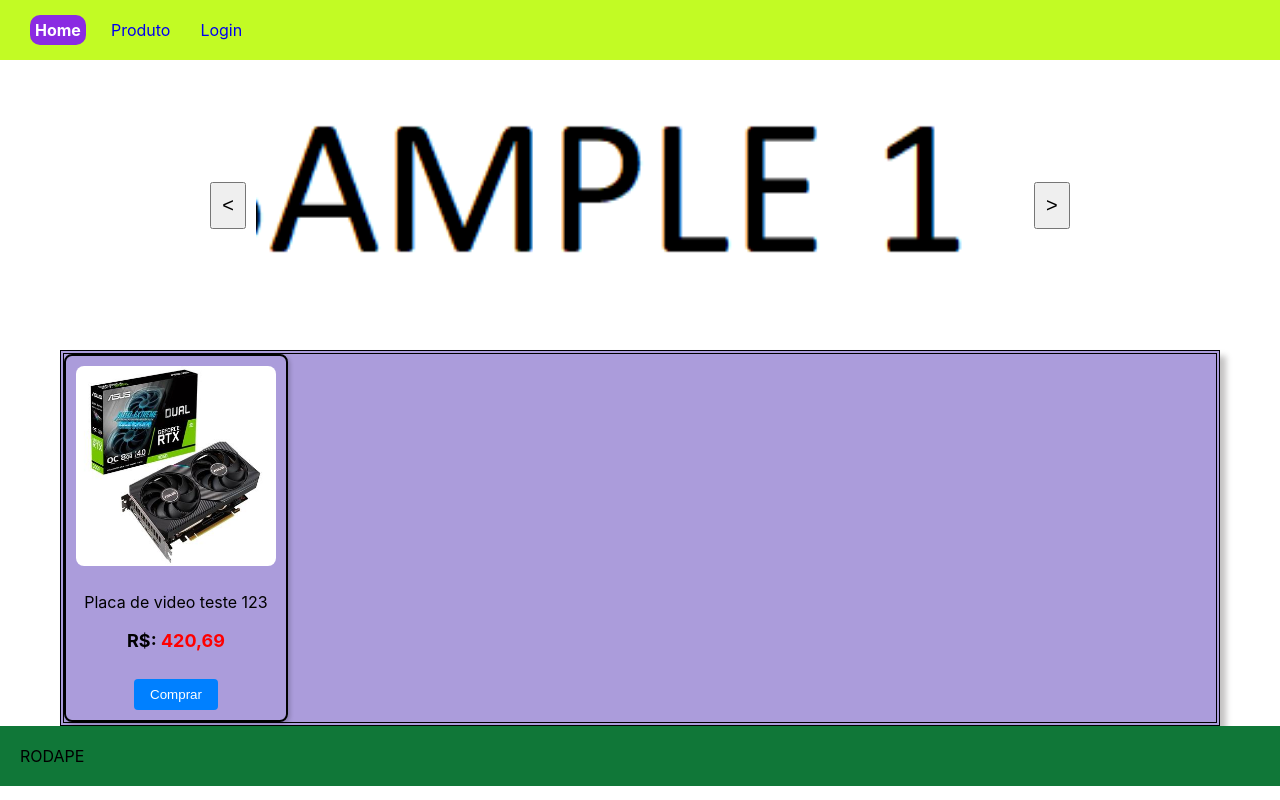
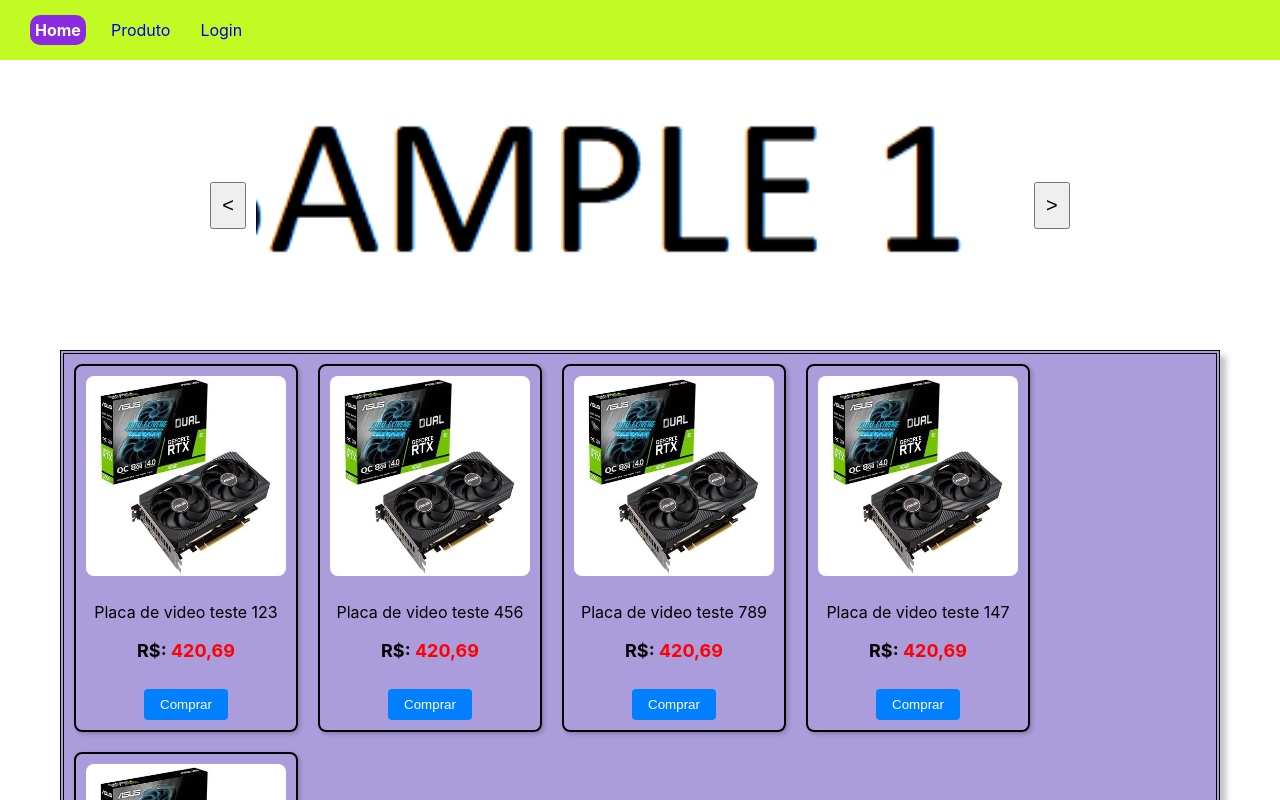
Before and after one commit to SenpSenp/TerceiroPeriodoFrontEndFaculdade, a React (Create React App) app in the folder atividade/: page / in a window 1280 px wide. Shown: the top 800 px of the page. Built offline with nearby package versions, Linux system fonts and the light colour scheme.

Commit message:
Minor changes pasta para manter os slides adicionada

```diff
--- a/atividade/src/Componentes/Card/Card.css
+++ b/atividade/src/Componentes/Card/Card.css
@@ -7,6 +7,7 @@
   flex-direction: column;
   align-items: center;
   text-align: center;
+  margin: 10px;
 }
 
 .caard img {
--- a/atividade/src/Componentes/Footer/Footer.css
+++ b/atividade/src/Componentes/Footer/Footer.css
@@ -1,5 +1,5 @@
 .Footer_container{
     background-color: #107738;
     padding: 20px;
-
+    margin-top: 49px;
 }
--- a/atividade/src/Service/Service.css
+++ b/atividade/src/Service/Service.css
@@ -4,6 +4,7 @@
   justify-content: center;
   align-items: center;
   height: 250px;
+  margin-top: 50px;
 }
 
 .clContainer {
@@ -11,3 +12,7 @@
   padding: 10px;
   text-align: center;
 }
+
+.btn {
+  height: 1px;
+}
--- a/atividade/src/Service/Service.jsx
+++ b/atividade/src/Service/Service.jsx
@@ -18,7 +18,7 @@
       const user = data.find((user) => user.username === form.login && user.password === form.senha);
 
       if (user) {
-        toast.success('Login bem-sucedido!', {
+        toast.success('Login bem-sucedido! Bem vindo Shrek, o admin', {
           onClose: () => {
             history.push('/');
           }
--- a/atividade/src/Telas/Home/Home.jsx
+++ b/atividade/src/Telas/Home/Home.jsx
@@ -12,8 +12,11 @@
       <Header/>
       <Carrossel />
       <CardContainer>
-        <Card texto="Placa de video teste 123" imagem={img1} valor="420,69">
-        </Card>
+        <Card texto="Placa de video teste 123" imagem={img1} valor="420,69"/>
+        <Card texto="Placa de video teste 456" imagem={img1} valor="420,69"/>
+        <Card texto="Placa de video teste 789" imagem={img1} valor="420,69"/>
+        <Card texto="Placa de video teste 147" imagem={img1} valor="420,69"/>
+        <Card texto="Placa de video teste 258" imagem={img1} valor="420,69"/>
       </CardContainer>
     </div>
   );
```
Also changed, not shown: atividade/src/App.jsx (line endings or trailing spaces), 2 other files (tests, documents, lock files or other folders). Lines whose indentation alone changed are shown as unchanged.
